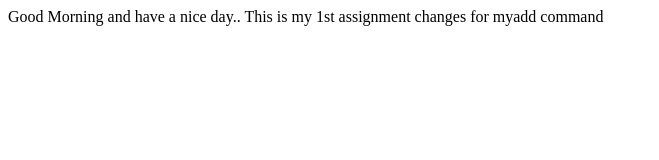
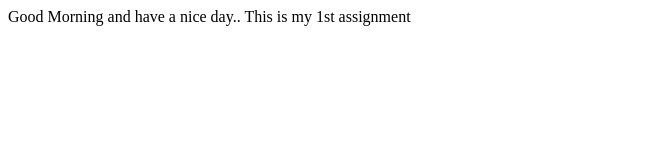
Before and after one commit to Vaishnavi1898/1st-assignment, a plain HTML site: page index.html in a window 1280 px wide. Shown: the whole page, without its empty margins (0-659 px from the left). Drawn offline with Linux system fonts and the light colour scheme.

Commit message:
Revert "4th change in index.html"
This reverts commit fe4d2264765d10c0af107ba897262a545b4c0f85.

```diff
--- a/index.html
+++ b/index.html
@@ -1,6 +1,5 @@
 <html>
 <body>Good Morning and have a nice day..
  This is my 1st assignment
- changes for myadd command
 </body>
 </html>
```
Also changed, not shown: info.txt (deleted).
